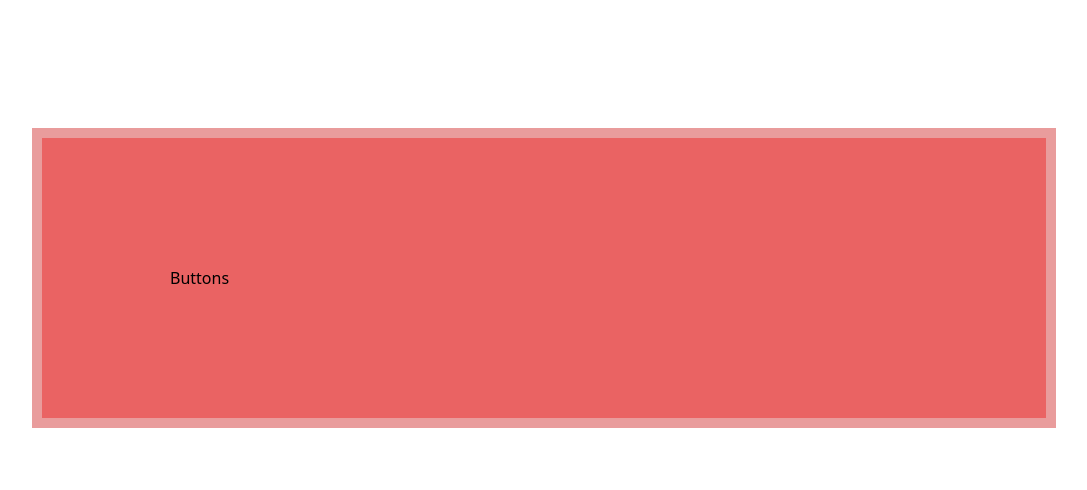
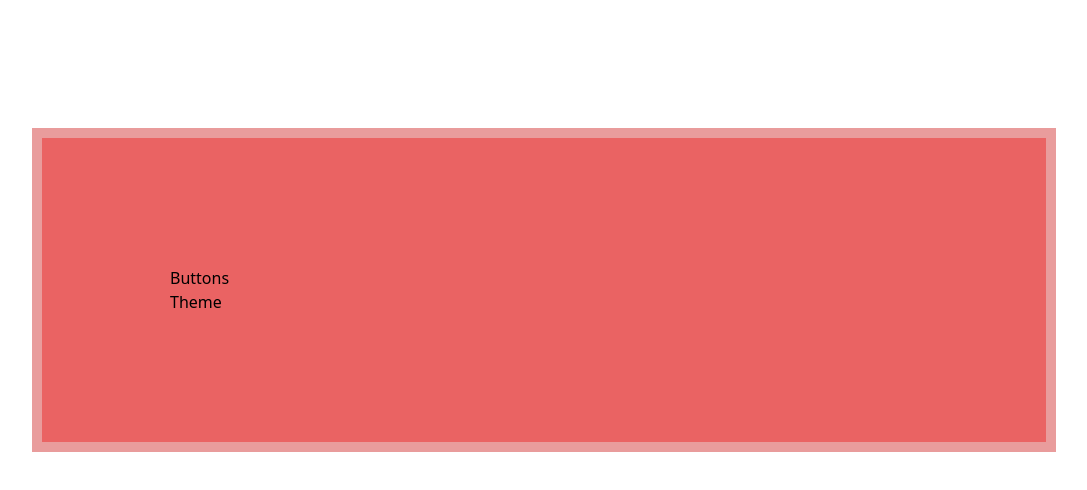
Before and after one commit to rat-tub/frontend-components, a SvelteKit app: page /components in a window 1280 px wide. Shown: the top 490 px of the page, without its empty margins (96-1183 px from the left). Built offline with nearby package versions, Linux system fonts and the light colour scheme.

Commit message:
feat: create components/theme route

```diff
--- a/src/routes/components/+page.svelte
+++ b/src/routes/components/+page.svelte
@@ -5,6 +5,7 @@
 <div>
   <ol>
     <li><a href="{base}/components/buttons">Buttons</a></li>
+    <li><a href="{base}/components/theme">Theme</a></li>
   </ol>
 </div>
 
--- /dev/null
+++ b/src/routes/components/theme/+page.svelte
@@ -0,0 +1,7 @@
+<script>
+    import ThemeToggle1 from '$lib/components/theme/ThemeToggle1.svelte';
+    import ThemeToggle2 from '$lib/components/theme/ThemeToggle2.svelte';
+</script>
+
+<ThemeToggle1 />
+<ThemeToggle2 />
```
